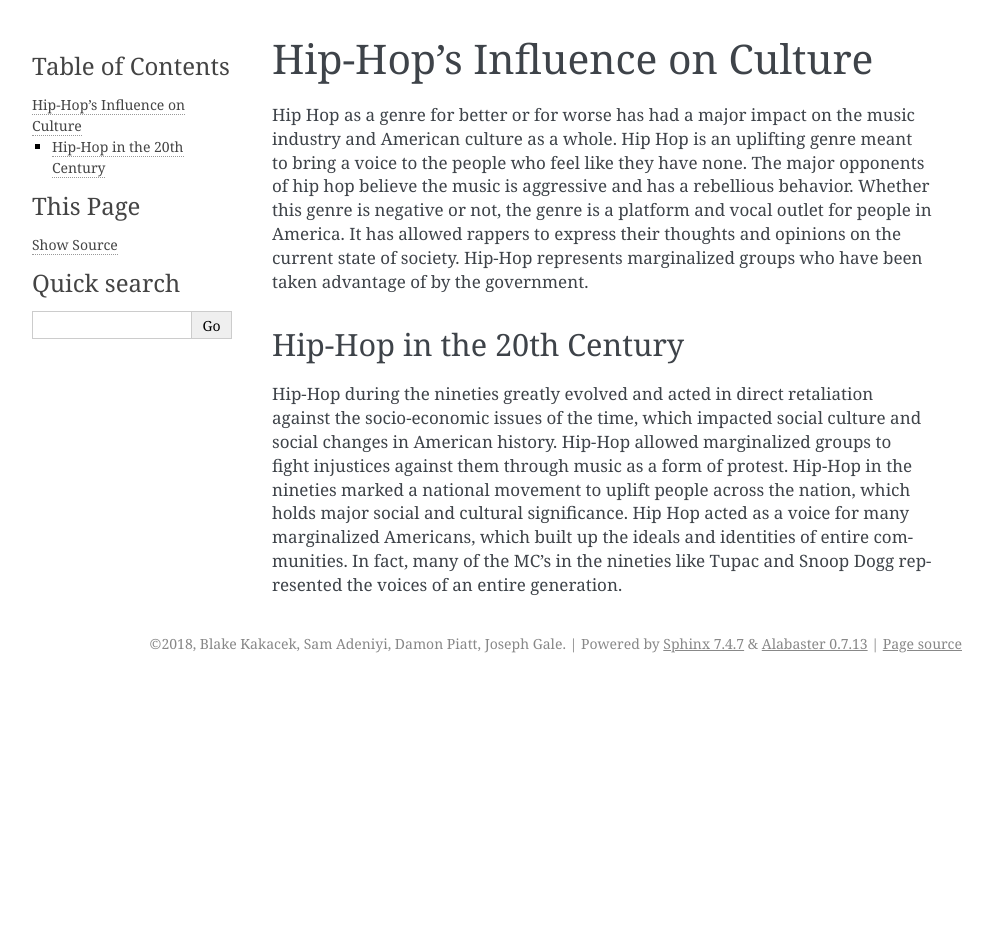
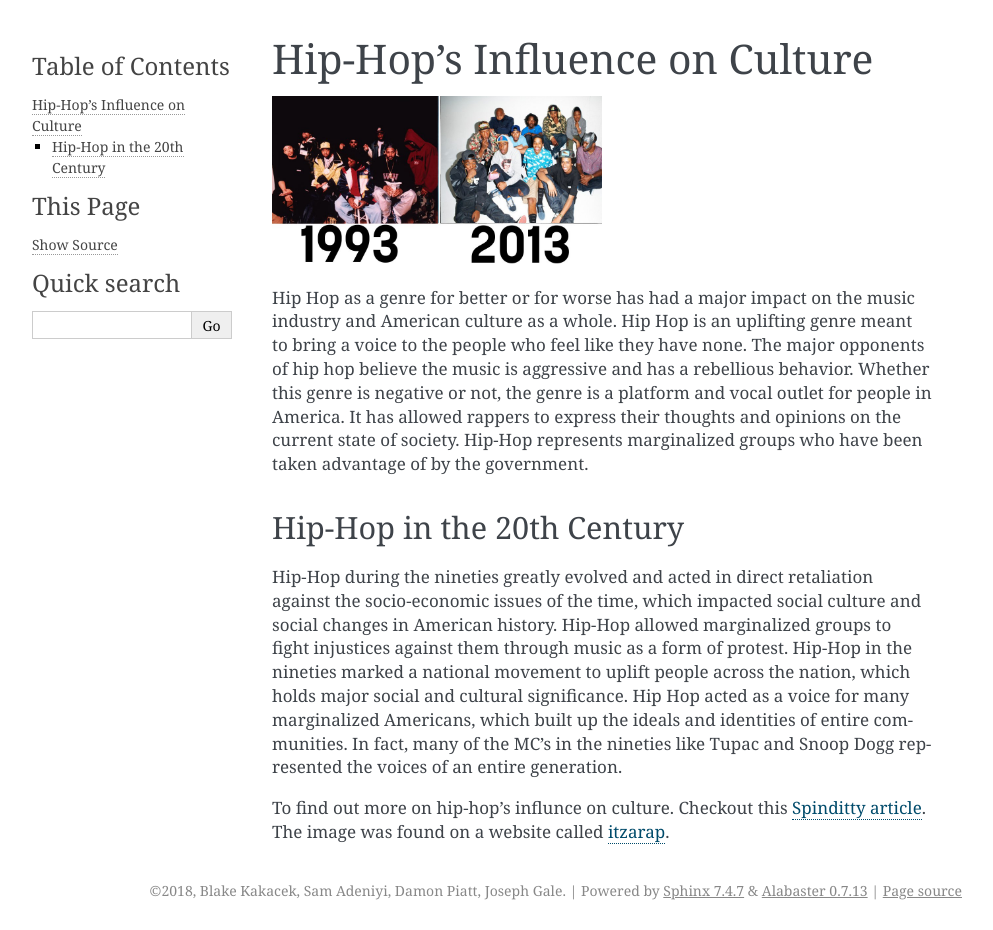
Before and after one commit to Bkakacek/static_pages, a Sphinx documentation site: the page built from source/hiphop_influence_on_culture/hiphop_influence_on_culture.rst, in a window 1280 px wide. Shown: the whole page, without its empty margins (148-1141 px from the left). Built offline with Sphinx 7.4.7, drawn with Linux system fonts in a browser that asks for light colours; before the commit the page ends 900 px from its top, so only the background shows below that.

Commit message:
All hip hop pages finalized.

```diff
--- a/source/hiphop_influence_on_culture/hiphop_influence_on_culture.rst
+++ b/source/hiphop_influence_on_culture/hiphop_influence_on_culture.rst
@@ -1,14 +1,18 @@
 Hip-Hop's Influence on Culture
 ==============================
 
-Hip Hop as a genre for better or for worse has had a major impact on the music
-industry and American culture as a whole. Hip Hop is an uplifting genre meant to
-bring a voice to the people who feel like they have none. The major opponents of
-hip hop believe the music is aggressive and has a rebellious behavior. Whether
-this genre is negative or not, the genre is a platform and vocal outlet for
-people in America. It has allowed rappers to express their thoughts and
-opinions on the current state of society. Hip-Hop represents marginalized
-groups who have been taken advantage of by the government.
+.. image:: culture.jpg
+	:width: 50%
+
+
+Hip Hop as a genre for better or for worse has had a major impact on the
+music industry and American culture as a whole. Hip Hop is an uplifting genre
+meant to bring a voice to the people who feel like they have none. The major
+opponents of hip hop believe the music is aggressive and has a rebellious
+behavior. Whether this genre is negative or not, the genre is a platform and
+vocal outlet for people in America. It has allowed rappers to express their
+thoughts and opinions on the current state of society. Hip-Hop represents
+marginalized groups who have been taken advantage of by the government.
 
 Hip-Hop in the 20th Century
 ----------------------------
@@ -22,3 +26,9 @@ which holds major social and cultural significance. Hip Hop acted as a voice for
 many marginalized Americans, which built up the ideals and identities of entire
 communities. In fact, many of the MC’s in the nineties like Tupac and Snoop Dogg
 represented the voices of an entire generation.
+
+To find out more on hip-hop's influnce on culture. Checkout this
+`Spinditty article`_. The image was found on a website called `itzarap`_.
+
+.. _Spinditty article: https://spinditty.com/genres/Hip-Hops-Influence-on-America
+.. _itzarap: https://itzarap.wordpress.com/2013/05/15/hip-hop-and-youth-culture-in-todays-society/
--- a/source/hiphop_origins/hiphop_origins.rst
+++ b/source/hiphop_origins/hiphop_origins.rst
@@ -3,12 +3,12 @@ Hip-Hop Origins
 
 **When did Hip Hop Start?**
 
-	The genre of hip hop began about forty-four years ago in the 1970s. The
+The genre of hip hop began about forty-four years ago in the 1970s. The
 genre began in the post-industrial South Bronx in New York City.
 
 **Who stared the genre?**
 
-	The term was coined by Grandmaster Flash and the Furious Five member Keith
+The term was coined by Grandmaster Flash and the Furious Five member Keith
 Wiggins. The hip-hop movement was kick started by Jamaican-born DJ Kool Herc.
 Herc would often speak in a rythmic beat extend the beats of records using two
 record players. Herc would also separate drum beats through a mixer. The method
```
Also changed, not shown: source/hiphop_popular_songs/hiphop_popular_songs.rst (+9 -3 lines), source/hiphop_influence_on_culture/culture.jpg (added).
